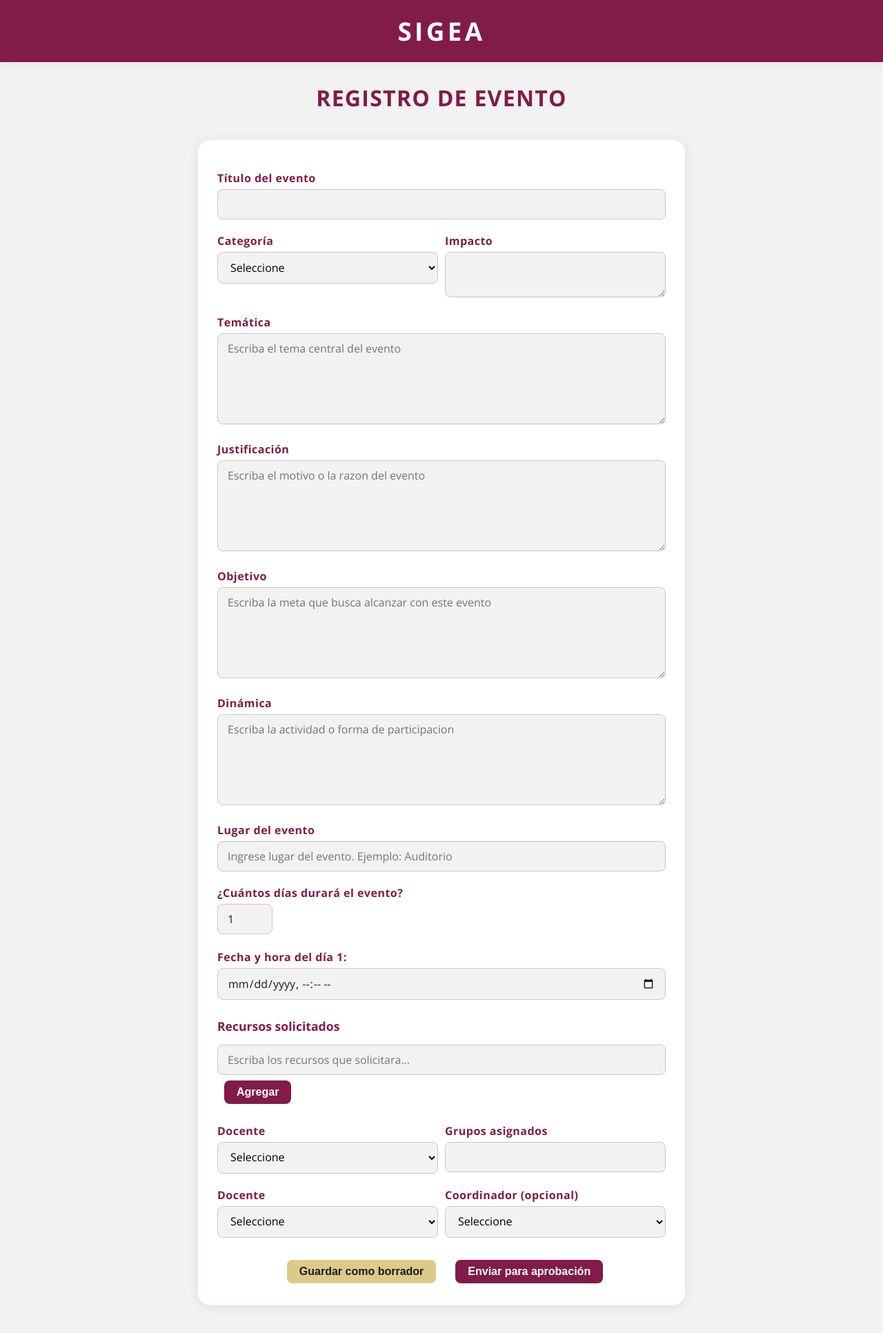
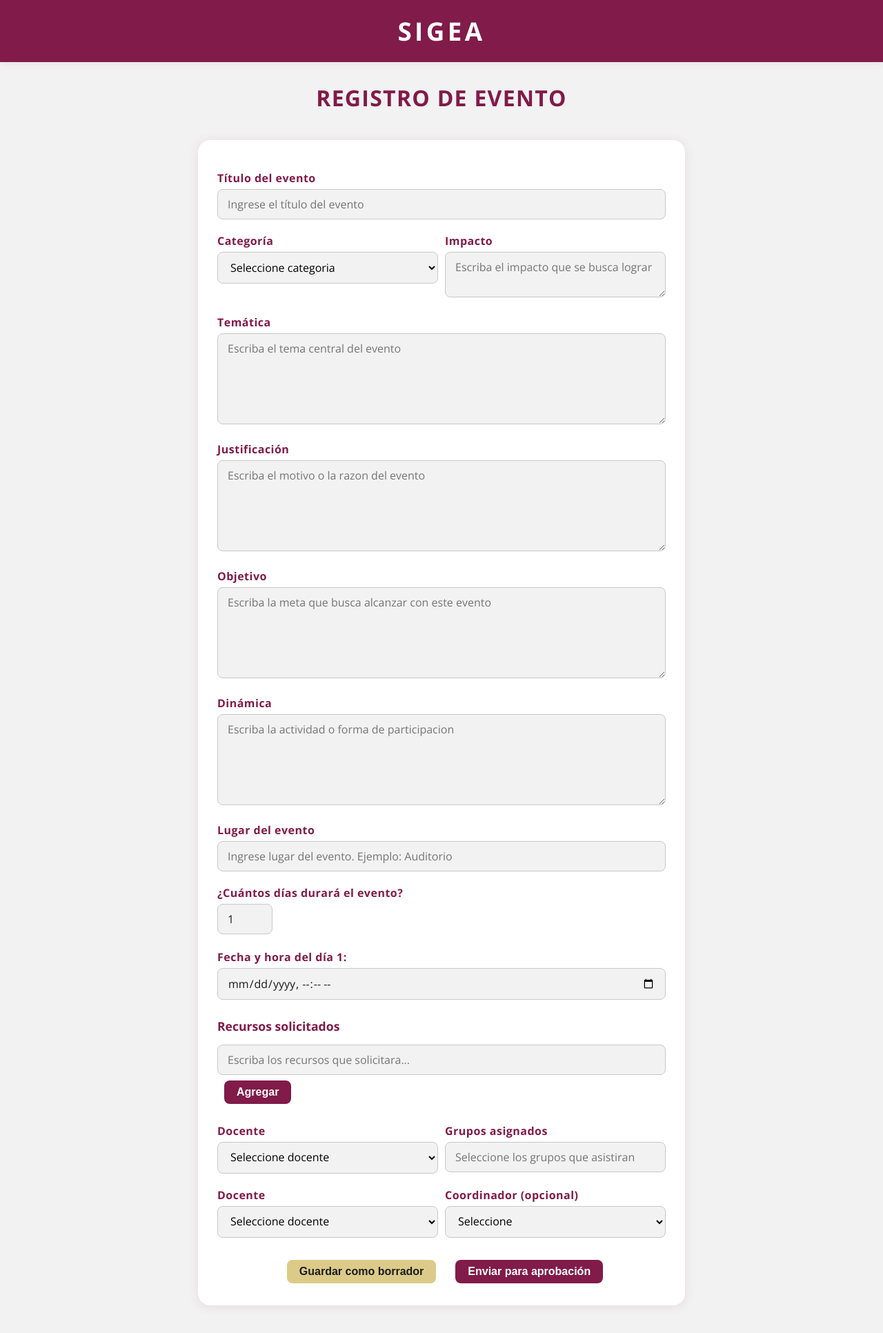
Before and after one commit to AxelLangle/SIGEA, a Flask app: page /registrar_evento in a window 1280 px wide. Shown: the whole page at 69% size. Run offline with Flask 3, Linux system fonts and the light colour scheme.

Commit message:
Se agrego favicon para el registro de eventos y se escribieron placeholder

```diff
--- a/Backend/templates/registrar_eventos.html
+++ b/Backend/templates/registrar_eventos.html
@@ -225,44 +225,44 @@
   <h2>REGISTRO DE EVENTO</h2>
   <form>
     <label for="titulo">Título del evento</label>
-    <input type="text" id="titulo" name="titulo">
+    <input type="text" id="titulo" name="titulo" placeholder="Ingrese el título del evento" required>
 
     <div class="row">
       <div>
         <label for="categoria">Categoría</label>
-        <select id="categoria" name="categoria">
-          <option value="">Seleccione</option>
+        <select id="categoria" name="categoria" required>
+          <option value="">Seleccione categoria</option>
         </select>
       </div>
       <div>
         <label for="impacto">Impacto</label>
-        <textarea id="impacto" name="impacto" rows="2"></textarea>
+        <textarea id="impacto" name="impacto" rows="2" placeholder="Escriba el impacto que se busca lograr" required></textarea>
       </div>
     </div>
 
     <label for="tematica">Temática</label>
-    <textarea id="tematica" name="tematica" rows="5" placeholder="Escriba el tema central del evento"></textarea>
+    <textarea id="tematica" name="tematica" rows="5" placeholder="Escriba el tema central del evento" required></textarea>
 
     <label for="justificacion">Justificación</label>
-    <textarea id="justificacion" name="justificacion" rows="5" placeholder="Escriba el motivo o la razon del evento"></textarea>
+    <textarea id="justificacion" name="justificacion" rows="5" placeholder="Escriba el motivo o la razon del evento" required></textarea>
 
     <label for="objetivo">Objetivo</label>
-    <textarea id="objetivo" name="objetivo" rows="5" placeholder="Escriba la meta que busca alcanzar con este evento"></textarea>
+    <textarea id="objetivo" name="objetivo" rows="5" placeholder="Escriba la meta que busca alcanzar con este evento" required></textarea>
 
     <label for="dinamica">Dinámica</label>
-    <textarea id="dinamica" name="dinamica" rows="5" placeholder= "Escriba la actividad o forma de participacion"></textarea>
+    <textarea id="dinamica" name="dinamica" rows="5" placeholder= "Escriba la actividad o forma de participacion" required></textarea>
 
     <label for="lugar">Lugar del evento</label>
-    <input type="text" id="lugar" name="lugar" placeholder="Ingrese lugar del evento. Ejemplo: Auditorio">
+    <input type="text" id="lugar" name="lugar" placeholder="Ingrese lugar del evento. Ejemplo: Auditorio" required>
 
     <label for="num-dias">¿Cuántos días durará el evento?</label>
-    <input type="number" id="num-dias" name="num-dias" min="1" max="30" value="1" style="width: 80px; margin-bottom: 12px;">
+    <input type="number" id="num-dias" name="num-dias" min="1" max="30" value="1" style="width: 80px; margin-bottom: 12px;" required>
     <div id="fechas-dias"></div>
 
     <!--Inicio lista editable-->
     <div class="main-container" style="box-shadow:none; padding:0; margin:0;">
       <h3 style="color:var(--guinda); font-size:1.1rem; margin-bottom:10px;">Recursos solicitados</h3>
-      <input type="text" id="entrada" placeholder="Escriba los recursos que solicitara...">
+      <input type="text" id="entrada" placeholder="Escriba los recursos que solicitara..." required>
       <button type="button" onclick="agregarElemento()">Agregar</button>
       <ul id="lista"></ul>
     </div>
@@ -271,26 +271,26 @@
     <div class="row">
       <div>
         <label for="docente">Docente</label>
-        <select id="docente" name="docente">
-          <option value="">Seleccione</option>
+        <select id="docente" name="docente" required>
+          <option value="">Seleccione docente</option>
         </select>
       </div>
       <div>
         <label for="grupos">Grupos asignados</label>
-        <input type="text" id="grupos" name="grupos">
+        <input type="text" id="grupos" name="grupos" placeholder="Seleccione los grupos que asistiran" required>
       </div>
     </div>
 
     <div class="row">
       <div>
         <label for="docente2">Docente</label>
-        <select id="docente2" name="docente2">
-          <option value="">Seleccione</option>
+        <select id="docente2" name="docente2" required>
+          <option value="">Seleccione docente</option>
         </select>
       </div>
       <div>
         <label for="coordinador">Coordinador (opcional)</label>
-        <select id="coordinador" name="coordinador">
+        <select id="coordinador" name="coordinador" required>
           <option value="">Seleccione</option>
         </select>
       </div>
```
Lines whose indentation alone changed are shown as unchanged.
